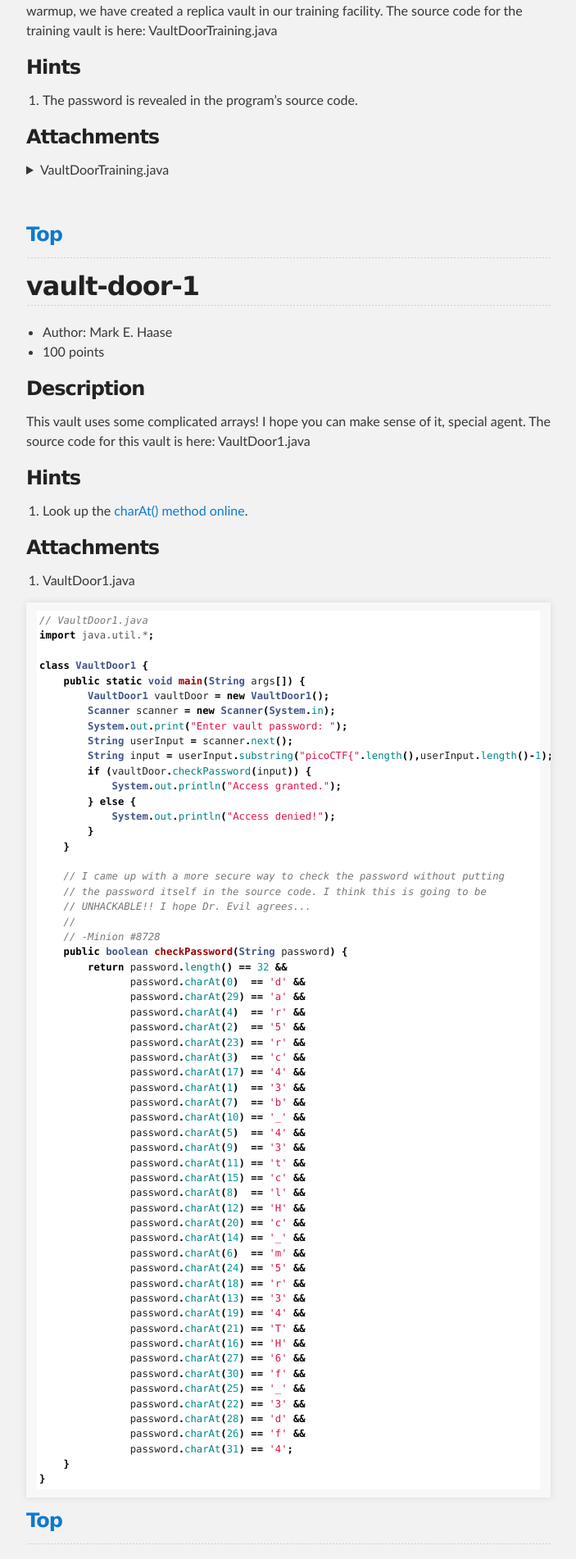
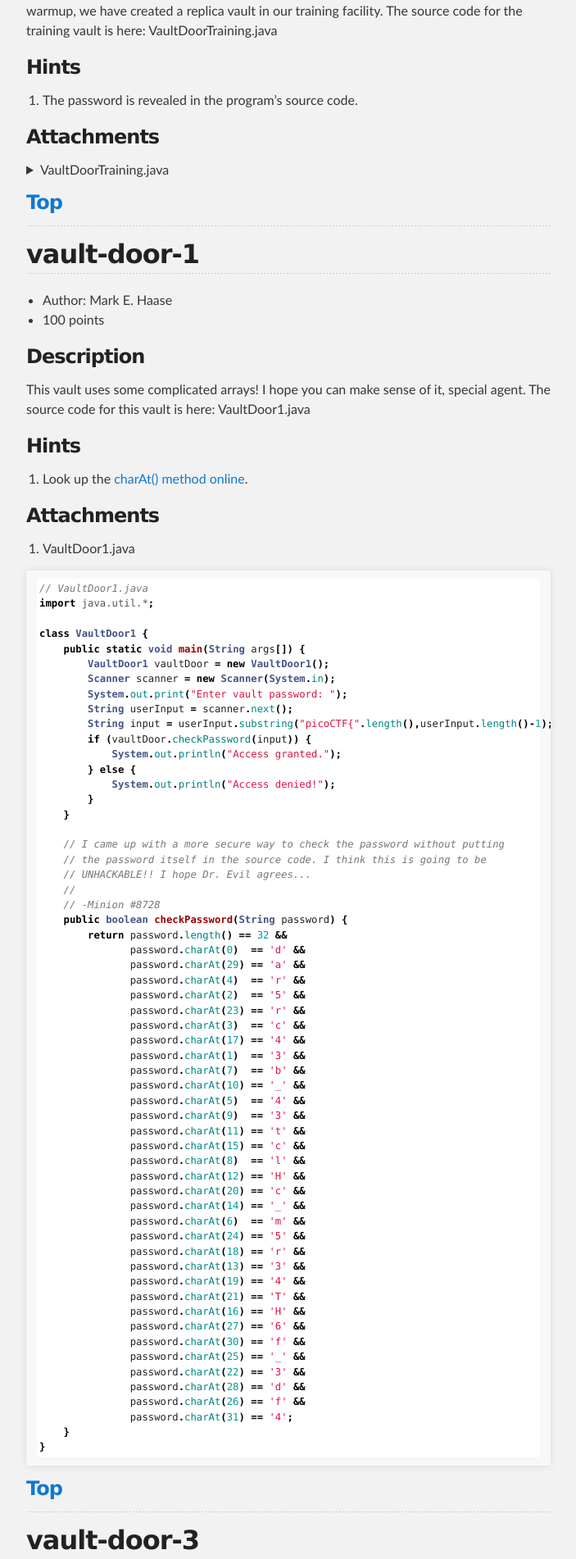
Before and after one commit to djm89uk/djm89uk.github.io, a Jekyll site: the page built from picogym_re.md, in a window 1280 px wide. Shown: the part 1537-3439 px from the top of the page at 82% size, without its empty margins (288-991 px from the left). Built offline with Jekyll 4.4.1, drawn with Linux system fonts in a browser that asks for light colours; our own code applies the rules of GitHub Pages for plain Markdown files.

Commit message:
Update picogym_re.md

```diff
--- a/picogym_re.md
+++ b/picogym_re.md
@@ -46,9 +46,8 @@ Your mission is to enter Dr. Evil's laboratory and retrieve the blueprints for h
 
 ### Attachments
 
-<details><summary markdown="span">
-VaultDoorTraining.java
-</summary>
+<details>
+<summary markdown="span">VaultDoorTraining.java</summary>
 
 ~~~java
 // VaultDoorTraining.java
@@ -81,7 +80,6 @@ class VaultDoorTraining {
 ~~~
 
 </details>
-<br/>
 
 ### [Top](#contents)
 
```
